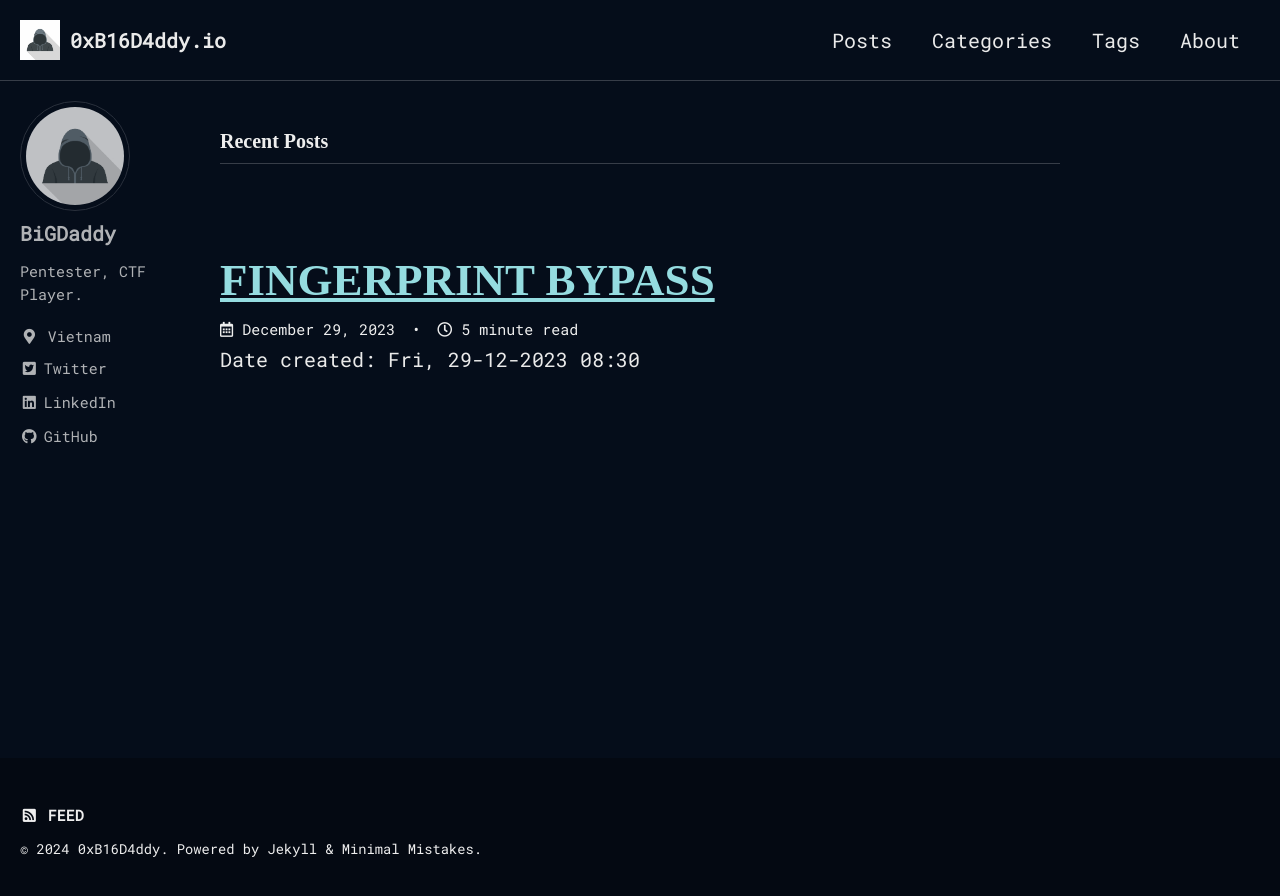
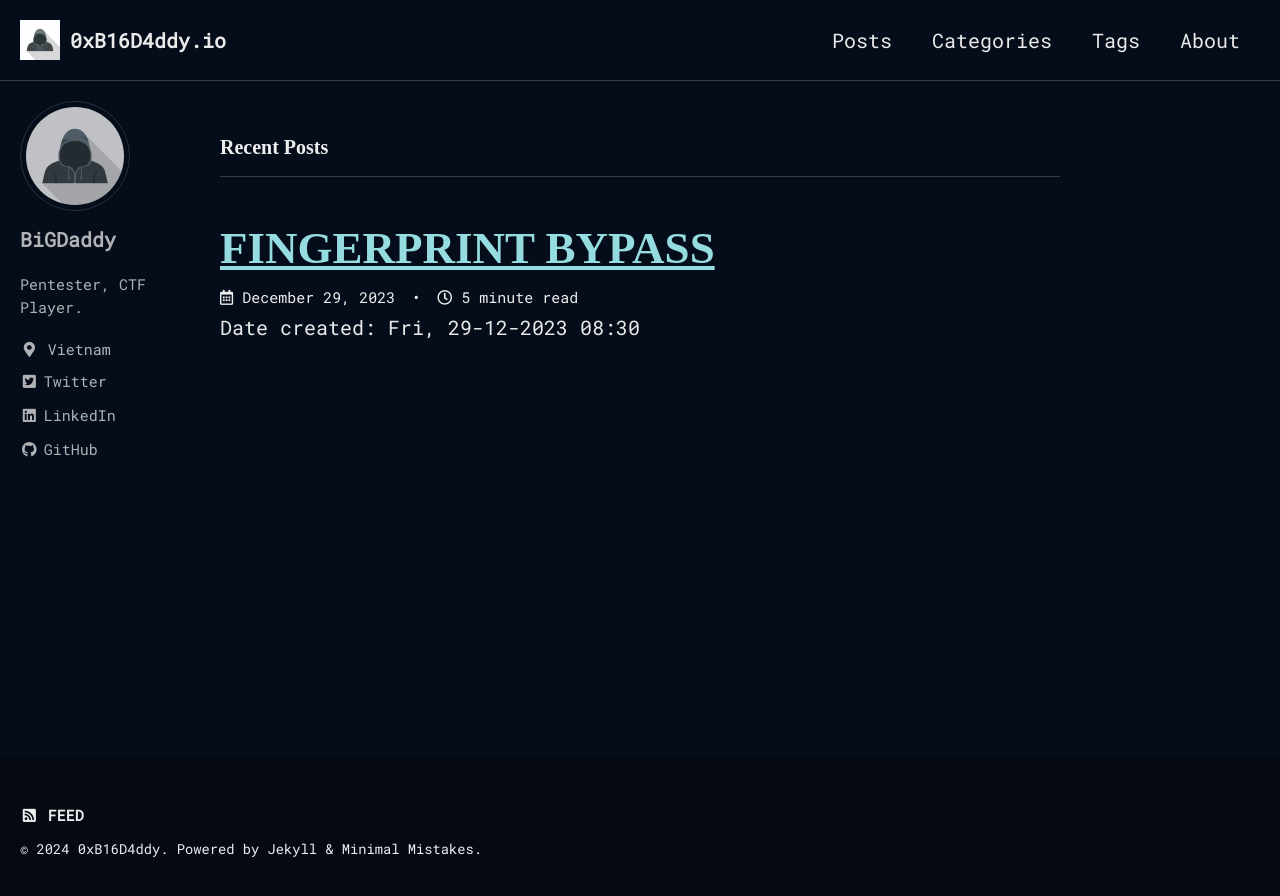
Before and after one commit to 0xB16D4ddy/0xB16D4ddy.github.io, a Jekyll site: the page built from index.html, in a window 1280 px wide. Shown: the top 896 px of the page. Built offline with Jekyll 4.4.1, drawn with Linux system fonts in a browser that asks for light colours; cached includes are drawn as plain includes; some web fonts are replaced; a script that is not in the unit is left out; the list of posts is cut into pages by our own code.

Commit message:
fix: change line height and margin attribute of header tag

```diff
--- a/_sass/minimal-mistakes/_base.scss
+++ b/_sass/minimal-mistakes/_base.scss
@@ -27,35 +27,41 @@
 h4,
 h5,
 h6 {
-  margin: 2em 0 0.5em;
+  margin: 1em 0 0.5em;
   line-height: 1.2;
   font-family: $header-font-family;
   font-weight: bold;
 }
 
 h1 {
-  margin-top: 0;
+  margin-top: 1.5em;
   font-size: $h-size-1;
+  line-height: 1.143;
 }
 
 h2 {
   font-size: $h-size-2;
+  line-height: 1.34;
 }
 
 h3 {
   font-size: $h-size-3;
+  line-height: 1.85;
 }
 
 h4 {
   font-size: $h-size-4;
+  line-height: 1.143;
 }
 
 h5 {
   font-size: $h-size-5;
+  line-height: 1.34;
 }
 
 h6 {
   font-size: $h-size-6;
+  line-height: 1.5;
 }
 
 small,
```
